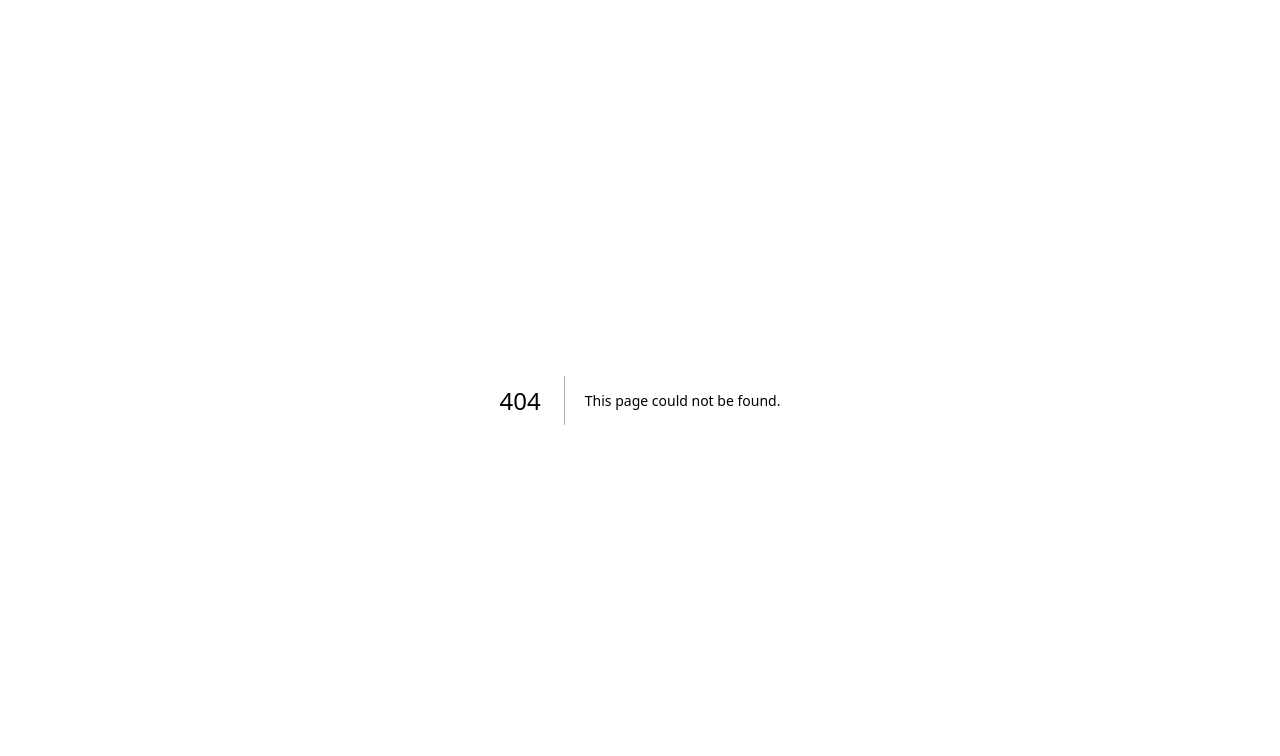
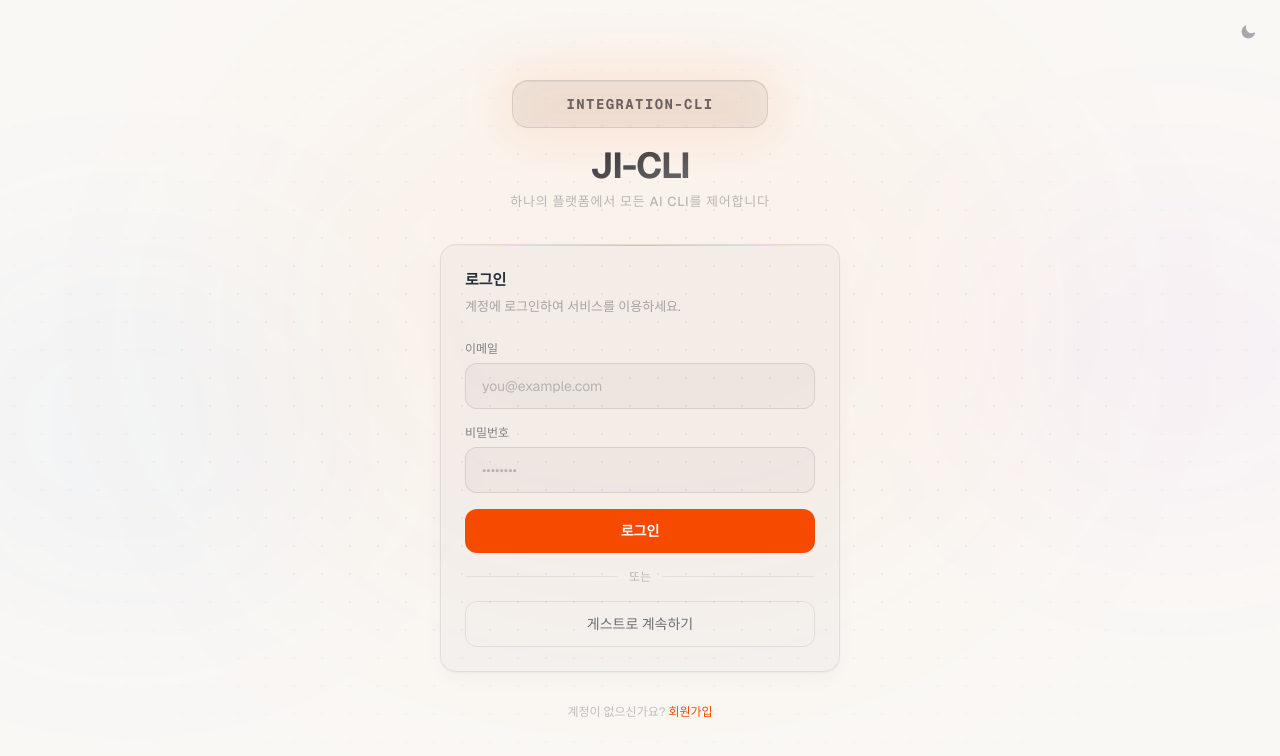
Before and after one commit to jcjee6276/integration-cli, a Next.js app in the folder apps/web/: page /login in a window 1280 px wide. Before the commit this address had no page. Shown: the top 756 px of the page. Built offline with nearby package versions, Linux system fonts and the light colour scheme.

Commit message:
feat : login ui 추가

```diff
--- /dev/null
+++ b/apps/web/src/app/login/page.tsx
@@ -0,0 +1,67 @@
+"use client";
+
+import { useState } from "react";
+import { ThemeToggle } from "@/lib/theme";
+import { LoginForm } from "@/features/auth/ui/LoginForm";
+
+// ─── Container ────────────────────────────────────────────────────────────────
+
+export default function LoginPage() {
+  const [email, setEmail] = useState("");
+  const [password, setPassword] = useState("");
+  const [loading] = useState(false);
+  const [error] = useState<string | null>(null);
+
+  const handleSubmit = (e: React.FormEvent) => {
+    e.preventDefault();
+    // TODO: 로그인 로직 연결
+  };
+
+  const handleGuestLogin = () => {
+    // TODO: 게스트 로그인 로직 연결
+  };
+
+  return (
+    <div className="relative flex min-h-screen flex-col items-center justify-center overflow-hidden bg-[#faf8f5] px-6 py-12 dark:bg-[#07090e]">
+      {/* Theme toggle */}
+      <div className="absolute right-4 top-4">
+        <ThemeToggle />
+      </div>
+
+      {/* Ambient background glows */}
+      <div className="pointer-events-none absolute inset-0 overflow-hidden">
+        <div className="absolute left-1/2 top-[40%] h-[600px] w-[800px] -translate-x-1/2 -translate-y-1/2 rounded-full bg-orange-500/[0.04] blur-[120px] dark:bg-orange-500/[0.035]" />
+        <div className="absolute -left-24 bottom-1/4 h-[350px] w-[450px] rounded-full bg-blue-600/[0.03] blur-[100px] dark:bg-blue-600/[0.025]" />
+        <div className="absolute -right-24 top-1/4 h-[300px] w-[400px] rounded-full bg-purple-600/[0.03] blur-[100px] dark:bg-purple-600/[0.025]" />
+      </div>
+
+      {/* Dot-grid pattern */}
+      <div
+        className="pointer-events-none absolute inset-0 opacity-60"
+        style={{
+          backgroundImage: "radial-gradient(circle, var(--dot-color) 1px, transparent 1px)",
+          backgroundSize: "28px 28px",
+          maskImage: "radial-gradient(ellipse 75% 65% at 50% 50%, black 30%, transparent 100%)",
+          WebkitMaskImage: "radial-gradient(ellipse 75% 65% at 50% 50%, black 30%, transparent 100%)",
+        }}
+      />
+
+      {/* Form */}
+      <div className="relative w-full flex justify-center">
+        <LoginForm
+          email={email}
+          password={password}
+          loading={loading}
+          error={error}
+          onEmailChange={setEmail}
+          onPasswordChange={setPassword}
+          onSubmit={handleSubmit}
+          onGuestLogin={handleGuestLogin}
+        />
+      </div>
+
+      {/* Bottom rule */}
+      <div className="pointer-events-none absolute inset-x-0 bottom-0 h-px bg-gradient-to-r from-transparent via-gray-900/[0.05] to-transparent dark:via-white/[0.05]" />
+    </div>
+  );
+}
--- /dev/null
+++ b/apps/web/src/features/auth/ui/LoginForm.tsx
@@ -0,0 +1,190 @@
+"use client";
+
+// ─── Atoms ────────────────────────────────────────────────────────────────────
+
+interface LogoMarkProps {
+  className?: string;
+}
+
+function LogoMark({ className }: LogoMarkProps) {
+  return (
+    <div className={`relative ${className ?? ""}`}>
+      <div className="flex h-12 w-64 items-center justify-center rounded-[16px] border border-gray-900/[0.10] bg-gray-900/[0.05] shadow-[inset_0_1px_0_rgba(0,0,0,0.06)] backdrop-blur-sm dark:border-white/[0.10] dark:bg-white/[0.05] dark:shadow-[inset_0_1px_0_rgba(255,255,255,0.08)]">
+        <span className="font-mono text-sm font-bold tracking-widest text-gray-900/65 dark:text-white/65">
+          INTEGRATION-CLI
+        </span>
+      </div>
+      <div className="absolute -inset-2 rounded-[20px] bg-orange-500/10 blur-xl" />
+    </div>
+  );
+}
+
+interface InputFieldProps extends React.InputHTMLAttributes<HTMLInputElement> {
+  label: string;
+  id: string;
+}
+
+function InputField({ label, id, ...props }: InputFieldProps) {
+  return (
+    <div className="flex flex-col gap-1.5">
+      <label htmlFor={id} className="text-xs font-medium text-gray-900/50 dark:text-white/50">
+        {label}
+      </label>
+      <input
+        id={id}
+        {...props}
+        className="w-full rounded-xl border border-gray-900/[0.10] bg-gray-900/[0.03] px-4 py-3 text-sm text-gray-900/90 placeholder:text-gray-900/25 outline-none ring-0 transition-all duration-200 focus:border-orange-400/60 focus:ring-2 focus:ring-orange-400/15 dark:border-white/[0.10] dark:bg-white/[0.03] dark:text-white/90 dark:placeholder:text-white/25 dark:focus:border-orange-400/50 dark:focus:ring-orange-400/10"
+      />
+    </div>
+  );
+}
+
+interface SubmitButtonProps {
+  label: string;
+  loading?: boolean;
+  onClick?: () => void;
+}
+
+function SubmitButton({ label, loading }: SubmitButtonProps) {
+  return (
+    <button
+      type="submit"
+      disabled={loading}
+      className="relative w-full overflow-hidden rounded-xl bg-orange-600 py-3 text-sm font-semibold text-white transition-all duration-200 hover:bg-orange-500 active:scale-[0.99] disabled:opacity-60"
+    >
+      {loading ? (
+        <span className="flex items-center justify-center gap-2">
+          <span className="h-4 w-4 animate-spin rounded-full border-2 border-white/30 border-t-white" />
+          로그인 중…
+        </span>
+      ) : (
+        label
+      )}
+    </button>
+  );
+}
+
+interface DividerProps {
+  label: string;
+}
+
+function Divider({ label }: DividerProps) {
+  return (
+    <div className="flex items-center gap-3">
+      <div className="h-px flex-1 bg-gray-900/[0.07] dark:bg-white/[0.07]" />
+      <span className="text-xs text-gray-900/25 dark:text-white/25">{label}</span>
+      <div className="h-px flex-1 bg-gray-900/[0.07] dark:bg-white/[0.07]" />
+    </div>
+  );
+}
+
+// ─── Form ─────────────────────────────────────────────────────────────────────
+
+export interface LoginFormProps {
+  email: string;
+  password: string;
+  loading: boolean;
+  error: string | null;
+  onEmailChange: (value: string) => void;
+  onPasswordChange: (value: string) => void;
+  onSubmit: (e: React.FormEvent) => void;
+  onGuestLogin: () => void;
+}
+
+export function LoginForm({
+  email,
+  password,
+  loading,
+  error,
+  onEmailChange,
+  onPasswordChange,
+  onSubmit,
+  onGuestLogin,
+}: LoginFormProps) {
+  return (
+    <div className="flex w-full max-w-[400px] flex-col items-center gap-8 animate-fade-in-up">
+      {/* Logo */}
+      <header className="flex flex-col items-center gap-5 text-center">
+        <LogoMark />
+        <div>
+          <h1
+            className="text-[2.25rem] font-bold leading-none tracking-[-0.03em]"
+            style={{
+              background: "var(--heading-gradient)",
+              WebkitBackgroundClip: "text",
+              WebkitTextFillColor: "transparent",
+              backgroundClip: "text",
+            }}
+          >
+            JI-CLI
+          </h1>
+          <p className="mt-2 text-[13px] font-medium uppercase tracking-[0.06em] text-gray-900/28 dark:text-white/28">
+            하나의 플랫폼에서 모든 AI CLI를 제어합니다
+          </p>
+        </div>
+      </header>
+
+      {/* Card */}
+      <div className="w-full rounded-2xl border border-gray-900/[0.08] bg-gray-900/[0.025] p-6 shadow-[0_1px_3px_rgba(0,0,0,0.04),0_8px_24px_-4px_rgba(0,0,0,0.04)] backdrop-blur-sm dark:border-white/[0.08] dark:bg-white/[0.025]">
+        {/* Top accent */}
+        <div className="absolute inset-x-0 top-0 h-px rounded-t-2xl bg-gradient-to-r from-transparent via-orange-400/50 to-transparent" />
+
+        <div className="flex flex-col gap-1.5 mb-6">
+          <h2 className="text-[15px] font-semibold text-gray-900/90 dark:text-white/90">
+            로그인
+          </h2>
+          <p className="text-[13px] text-gray-900/35 dark:text-white/35">
+            계정에 로그인하여 서비스를 이용하세요.
+          </p>
+        </div>
+
+        <form onSubmit={onSubmit} className="flex flex-col gap-4">
+          <InputField
+            id="email"
+            label="이메일"
+            type="email"
+            placeholder="you@example.com"
+            autoComplete="email"
+            value={email}
+            onChange={(e) => onEmailChange(e.target.value)}
+          />
+          <InputField
+            id="password"
+            label="비밀번호"
+            type="password"
+            placeholder="••••••••"
+            autoComplete="current-password"
+            value={password}
+            onChange={(e) => onPasswordChange(e.target.value)}
+          />
+
+          {error && (
+            <p className="rounded-lg border border-red-500/20 bg-red-500/[0.07] px-3 py-2 text-xs text-red-500 dark:text-red-400">
+              {error}
+            </p>
+          )}
+
+          <SubmitButton label="로그인" loading={loading} />
+        </form>
+
+        <div className="mt-4 flex flex-col gap-4">
+          <Divider label="또는" />
+          <button
+            type="button"
+            onClick={onGuestLogin}
+            className="w-full rounded-xl border border-gray-900/[0.09] bg-transparent py-3 text-sm font-medium text-gray-900/60 transition-all duration-200 hover:border-gray-900/[0.14] hover:bg-gray-900/[0.03] hover:text-gray-900/80 dark:border-white/[0.09] dark:text-white/60 dark:hover:border-white/[0.14] dark:hover:bg-white/[0.03] dark:hover:text-white/80"
+          >
+            게스트로 계속하기
+          </button>
+        </div>
+      </div>
+
+      <p className="text-xs text-gray-900/25 dark:text-white/25">
+        계정이 없으신가요?{" "}
+        <button type="button" className="text-orange-600 transition-colors hover:text-orange-500 dark:text-orange-400 dark:hover:text-orange-300">
+          회원가입
+        </button>
+      </p>
+    </div>
+  );
+}
```
